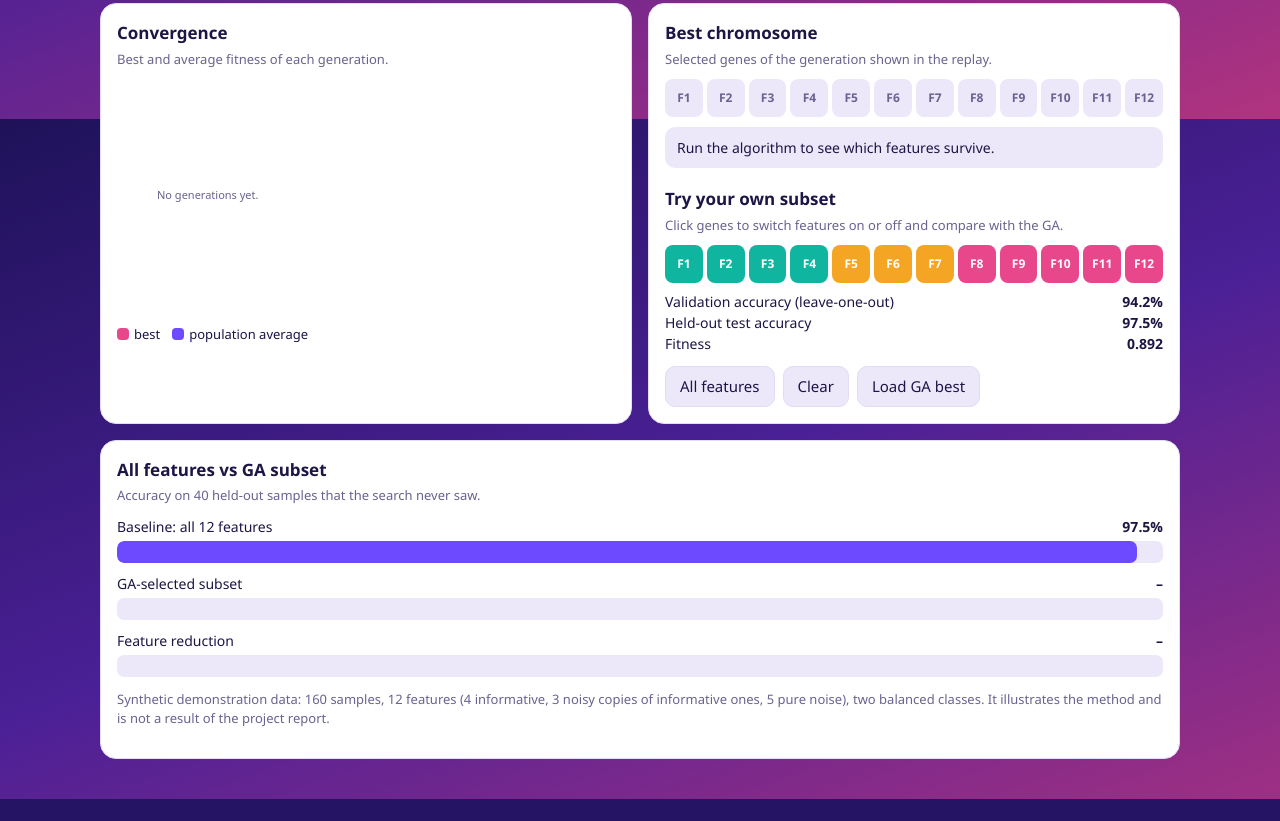
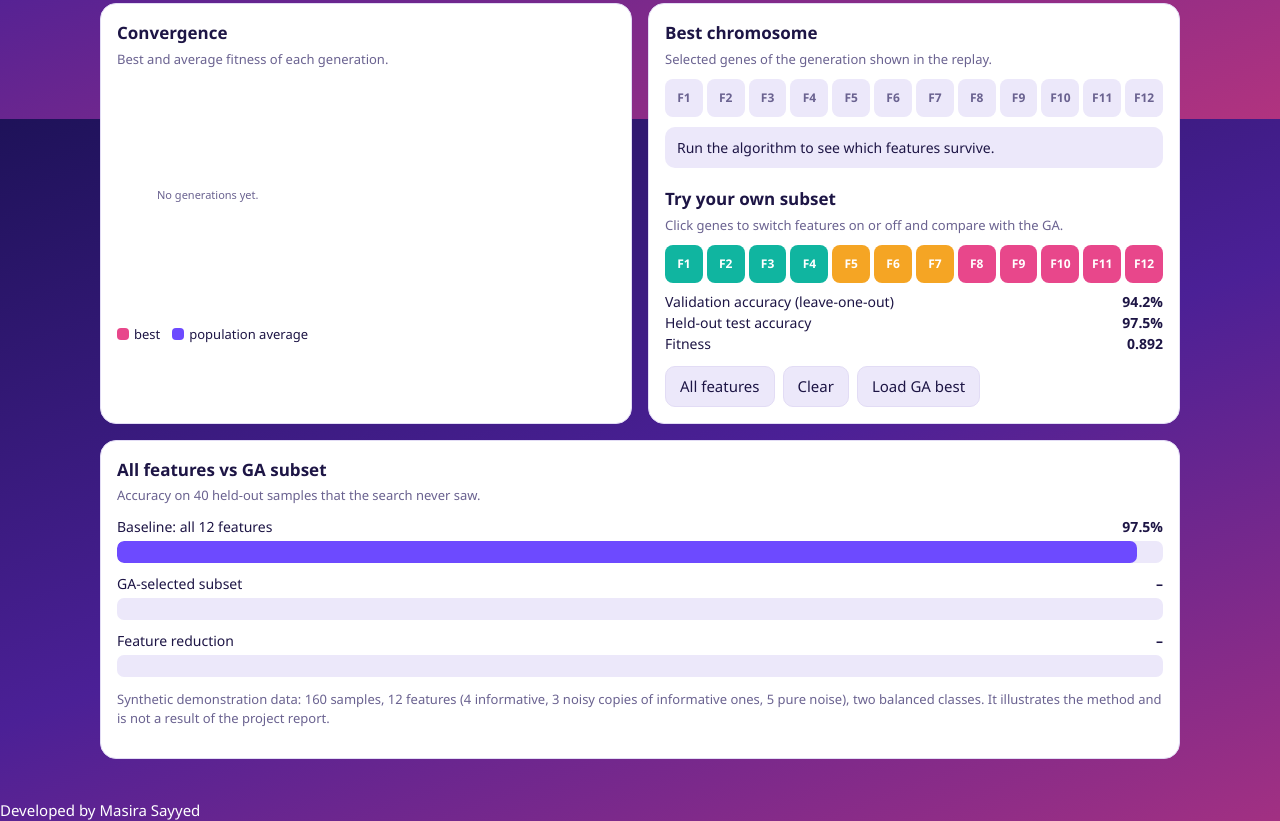
Before and after one commit to Saboor123-hd/masirasayyed-, a plain HTML site: page index.html in a window 1280 px wide. Shown: the part 1481-2302 px from the top of the page. Before the commit the page ends 2280 px from the top, so only its background shows below. Drawn offline with Linux system fonts and the light colour scheme.

Commit message:
Add footer with developer name to index.html

```diff
--- a/index.html
+++ b/index.html
@@ -245,3 +245,6 @@ makeData(42);initGA();
  function loop(){t+=.014;draw();requestAnimationFrame(loop)}
  addEventListener('resize',size);size();if(!reduce)loop()})();
 </script></body></html>
+<footer>
+    Developed by Masira Sayyed
+</footer>
```
